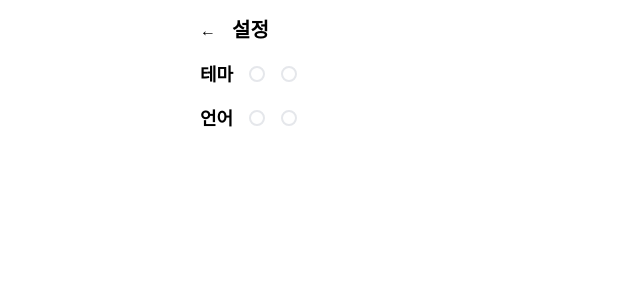
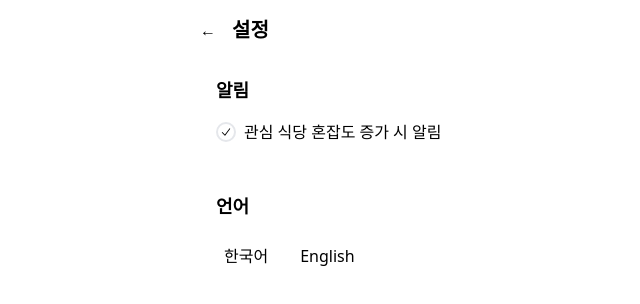
Before and after one commit to seolcu/ajou-cafeteria, a React (Vite) app: page /settings in a window 1280 px wide. Shown: the top 304 px of the page, without its empty margins (232-872 px from the left). Built offline with nearby package versions, Linux system fonts and the light colour scheme; what @catppuccin/tailwindcss would draw is missing.

Commit message:
settings page remaked

```diff
--- /dev/null
+++ b/src/components/BellButton.jsx
@@ -0,0 +1,28 @@
+import { BellAlertIcon, BellIcon } from "@heroicons/react/20/solid";
+import CustomCheckbox from "./CustomCheckbox";
+import useLocalStorage from "../functions/useLocalStorage";
+
+export default function BellButton({ cafeteriaID }) {
+  const [notifiedListState, setNotifiedListState] = useLocalStorage(
+    "notifiedList",
+    []
+  );
+
+  return (
+    <CustomCheckbox
+      state={notifiedListState.includes(cafeteriaID)}
+      enableFunction={() =>
+        setNotifiedListState([...notifiedListState, cafeteriaID])
+      }
+      disableFunction={() =>
+        setNotifiedListState(
+          notifiedListState.filter((item) => item !== cafeteriaID)
+        )
+      }
+      enabledIcon={<BellAlertIcon />}
+      disabledIcon={<BellIcon />}
+      enabledStyle="text-yellow border-yellow"
+      disabledStyle="text-overlay0 border-overlay0"
+    />
+  );
+}
--- /dev/null
+++ b/src/components/CustomCheckbox.jsx
@@ -0,0 +1,30 @@
+export default function CustomCheckbox({
+  state,
+  enableFunction,
+  disableFunction,
+  enabledIcon,
+  disabledIcon,
+  enabledStyle,
+  disabledStyle,
+  checkboxStyle = "p-0.5 w-6 h-6 border-2 rounded-full ",
+}) {
+  if (state) {
+    return (
+      <button
+        className={checkboxStyle + enabledStyle}
+        onClick={() => disableFunction()}
+      >
+        {enabledIcon}
+      </button>
+    );
+  } else {
+    return (
+      <button
+        className={checkboxStyle + disabledStyle}
+        onClick={() => enableFunction()}
+      >
+        {disabledIcon}
+      </button>
+    );
+  }
+}
--- a/src/components/LikeAndBellButtons.jsx
+++ /dev/null
@@ -1,26 +0,0 @@
-import { HeartIcon } from "@heroicons/react/20/solid";
-import { BellAlertIcon, BellIcon } from "@heroicons/react/20/solid";
-import PersistentRoundButton from "./PersistentRoundButton";
-
-export default function LikeAndBellButtons({ cafeteriaID, className }) {
-  return (
-    <div className={"flex flex-row gap-1 items-center"}>
-      <PersistentRoundButton
-        storageKey="liked"
-        cafeteriaID={cafeteriaID}
-        enabledIcon={<HeartIcon />}
-        disabledIcon={<HeartIcon />}
-        enabledStyle="text-red border-red"
-        disabledStyle="text-overlay0 border-overlay0"
-      />
-      <PersistentRoundButton
-        storageKey="notified"
-        cafeteriaID={cafeteriaID}
-        enabledIcon={<BellAlertIcon />}
-        disabledIcon={<BellIcon />}
-        enabledStyle="text-yellow border-yellow"
-        disabledStyle="text-overlay0 border-overlay0"
-      />
-    </div>
-  );
-}
--- /dev/null
+++ b/src/components/LikeButton.jsx
@@ -0,0 +1,21 @@
+import { HeartIcon } from "@heroicons/react/20/solid";
+import CustomCheckbox from "./CustomCheckbox";
+import useLocalStorage from "../functions/useLocalStorage";
+
+export default function LikeButton({ cafeteriaID }) {
+  const [likedListState, setLikedListState] = useLocalStorage("likedList", []);
+
+  return (
+    <CustomCheckbox
+      state={likedListState.includes(cafeteriaID)}
+      enableFunction={() => setLikedListState([...likedListState, cafeteriaID])}
+      disableFunction={() =>
+        setLikedListState(likedListState.filter((item) => item !== cafeteriaID))
+      }
+      enabledIcon={<HeartIcon />}
+      disabledIcon={<HeartIcon />}
+      enabledStyle="text-red border-red"
+      disabledStyle="text-overlay0 border-overlay0"
+    />
+  );
+}
--- a/src/components/PersistentRoundButton.jsx
+++ /dev/null
@@ -1,51 +0,0 @@
-import useLocalStorage from "../functions/useLocalStorage";
-
-export default function PersistentRoundButton({
-  storageKey,
-  cafeteriaID,
-  enabledIcon,
-  disabledIcon,
-  enabledStyle,
-  disabledStyle,
-}) {
-  const checkboxStyle =
-    "text-center font-bold p-0.5 w-6 h-6 border-2 rounded-full ";
-
-  const [state, setState] = useLocalStorage(storageKey, []);
-
-  function addToList() {
-    if (!state.includes(cafeteriaID)) {
-      setState([...state, cafeteriaID].sort());
-    }
-  }
-
-  function removeFromList() {
-    if (state.includes(cafeteriaID)) {
-      setState(state.filter((item) => item !== cafeteriaID));
-    }
-  }
-
-  if (state.includes(cafeteriaID)) {
-    return (
-      <button
-        className={checkboxStyle + enabledStyle}
-        onClick={() => {
-          removeFromList();
-        }}
-      >
-        {enabledIcon}
-      </button>
-    );
-  } else {
-    return (
-      <button
-        className={checkboxStyle + disabledStyle}
-        onClick={() => {
-          addToList();
-        }}
-      >
-        {disabledIcon}
-      </button>
-    );
-  }
-}
--- /dev/null
+++ b/src/components/SimpleButton.jsx
@@ -0,0 +1,16 @@
+export default function SimpleButton({ children, enableCondition, onClick }) {
+  const buttonStyle = "p-2 rounded ";
+
+  return (
+    <button
+      className={
+        enableCondition
+          ? buttonStyle + "bg-blue text-base"
+          : buttonStyle + "bg-overlay0"
+      }
+      onClick={() => onClick()}
+    >
+      {children}
+    </button>
+  );
+}
--- /dev/null
+++ b/src/components/SimpleCheckbox.jsx
@@ -0,0 +1,19 @@
+import { CheckIcon } from "@heroicons/react/20/solid";
+import useLocalStorage from "../functions/useLocalStorage";
+import CustomCheckbox from "./CustomCheckbox";
+
+export default function SimpleCheckBox({ storageKey, defaultState = false }) {
+  const [state, setState] = useLocalStorage(storageKey, defaultState);
+  return (
+    <CustomCheckbox
+      state={state}
+      enableFunction={() => setState(true)}
+      disableFunction={() => setState(false)}
+      enabledIcon={<CheckIcon />}
+      disabledIcon={<div />}
+      enabledStyle="text-blue border-blue"
+      disabledStyle="text-overlay0 border-overlay0"
+      checkboxStyle="p-0.5 w-5 h-5 border-2 rounded-full "
+    />
+  );
+}
--- a/src/routes/App.jsx
+++ b/src/routes/App.jsx
@@ -2,7 +2,8 @@ import cafeteriaInfoList from "../functions/cafeteriaInfoList";
 import ajouLogo from "../assets/ajou.png";
 import { Link } from "react-router-dom";
 import getImageUrl from "../functions/getImageUrl";
-import LikeAndBellButtons from "../components/LikeAndBellButtons";
+import LikeButton from "../components/LikeButton";
+import BellButton from "../components/BellButton";
 
 export default function App() {
   return (
@@ -17,8 +18,9 @@ export default function App() {
               className="bg-base flex flex-col gap-4 justify-between items-center p-4 rounded"
               key={cafeteriaInfo.id}
             >
-              <div className="ml-auto">
-                <LikeAndBellButtons cafeteriaID={cafeteriaInfo.id} />
+              <div className="ml-auto flex flex-row gap-1">
+                <LikeButton cafeteriaID={cafeteriaInfo.id} />
+                <BellButton cafeteriaID={cafeteriaInfo.id} />
               </div>
               <Link
                 to={`/cafeteria/${cafeteriaInfo.id}`}
--- a/src/routes/Cafeteria.jsx
+++ b/src/routes/Cafeteria.jsx
@@ -2,7 +2,8 @@ import { Link, useParams } from "react-router-dom";
 import cafeteriaInfoList from "../functions/cafeteriaInfoList";
 import ErrorPage from "./ErrorPage";
 import getImageUrl from "../functions/getImageUrl";
-import LikeAndBellButtons from "../components/LikeAndBellButtons";
+import LikeButton from "../components/LikeButton";
+import BellButton from "../components/BellButton";
 
 export default function Cafeteria() {
   const params = useParams();
@@ -19,7 +20,10 @@ export default function Cafeteria() {
           <Link to="/">←</Link>
           <h1 className="text-xl font-bold">{cafeteriaInfo.name}</h1>
           <div className="grow" />
-          <LikeAndBellButtons cafeteriaID={cafeteriaInfo.id} />
+          <div className="flex flex-row gap-1">
+            <LikeButton cafeteriaID={cafeteriaInfo.id} />
+            <BellButton cafeteriaID={cafeteriaInfo.id} />
+          </div>
         </header>
 
         <img
--- a/src/routes/settings.jsx
+++ b/src/routes/settings.jsx
@@ -1,6 +1,11 @@
 import { Link } from "react-router-dom";
+import SimpleCheckBox from "../components/SimpleCheckbox";
+import SimpleButton from "../components/SimpleButton";
+import useLocalStorage from "../functions/useLocalStorage";
 
 export default function Settings() {
+  const [language, setLanguage] = useLocalStorage("language", "ko");
+
   return (
     <main className="p-4 flex flex-col gap-4">
       <header className="flex flex-row gap-4 items-center">
@@ -8,40 +13,29 @@ export default function Settings() {
         <h1 className="text-xl font-bold">설정</h1>
       </header>
 
-      <div className="flex flex-col gap-4">
-        <div className="flex flex-row gap-4 items-center">
-          <h2 className="text-lg font-bold">테마</h2>
-          <div className="flex flex-row gap-4 items-center">
-            <button
-              className="w-4 h-4 rounded-full bg-base border-2 border-text"
-              onClick={() => {
-                document.documentElement.classList.remove("dark");
-              }}
-            ></button>
-            <button
-              className="w-4 h-4 rounded-full bg-base border-2 border-text"
-              onClick={() => {
-                document.documentElement.classList.add("dark");
-              }}
-            ></button>
-          </div>
+      <div className="bg-base p-4 flex flex-col gap-4 rounded">
+        <h2 className="text-lg font-bold">알림</h2>
+        <div className="flex flex-row gap-2 items-center">
+          <SimpleCheckBox storageKey="notification" defaultState={true} />
+          <p>관심 식당 혼잡도 증가 시 알림</p>
         </div>
-        <div className="flex flex-row gap-4 items-center">
-          <h2 className="text-lg font-bold">언어</h2>
-          <div className="flex flex-row gap-4 items-center">
-            <button
-              className="w-4 h-4 rounded-full bg-base border-2 border-text"
-              onClick={() => {
-                document.documentElement.lang = "ko";
-              }}
-            ></button>
-            <button
-              className="w-4 h-4 rounded-full bg-base border-2 border-text"
-              onClick={() => {
-                document.documentElement.lang = "en";
-              }}
-            ></button>
-          </div>
+      </div>
+
+      <div className="bg-base p-4 flex flex-col gap-4 rounded">
+        <h2 className="text-lg font-bold">언어</h2>
+        <div className="flex flex-row gap-4">
+          <SimpleButton
+            enableCondition={language == "ko"}
+            onClick={() => setLanguage("ko")}
+          >
+            한국어
+          </SimpleButton>
+          <SimpleButton
+            enableCondition={language == "en"}
+            onClick={() => setLanguage("en")}
+          >
+            English
+          </SimpleButton>
         </div>
       </div>
     </main>
```
